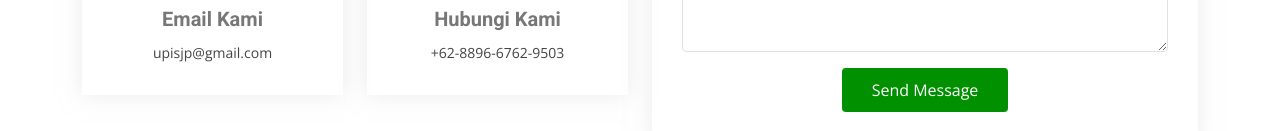
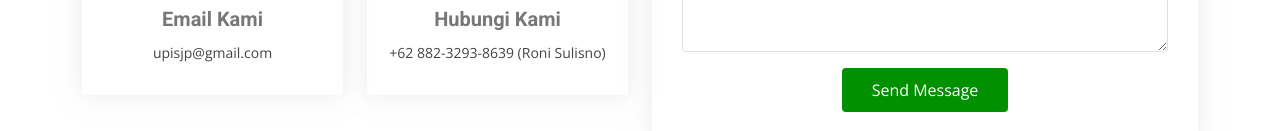
Before and after one commit to galvinnurullah/UPISJP, a plain HTML site: page kontak.html in a window 1280 px wide. Shown: the part 1057-1188 px from the top of the page. Drawn offline with nearby package versions, Linux system fonts and the light colour scheme.

Commit message:
Update kontak.html

```diff
--- a/kontak.html
+++ b/kontak.html
@@ -106,7 +106,7 @@
                 <div class="info-box mt-4">
                   <i class="bx bx-phone-call"></i>
                   <h3>Hubungi Kami</h3>
-                  <p>+62-8896-6762-9503</p>
+                  <p>+62 882-3293-8639 (Roni Sulisno)</p>
                 </div>
               </div>
             </div>
```
